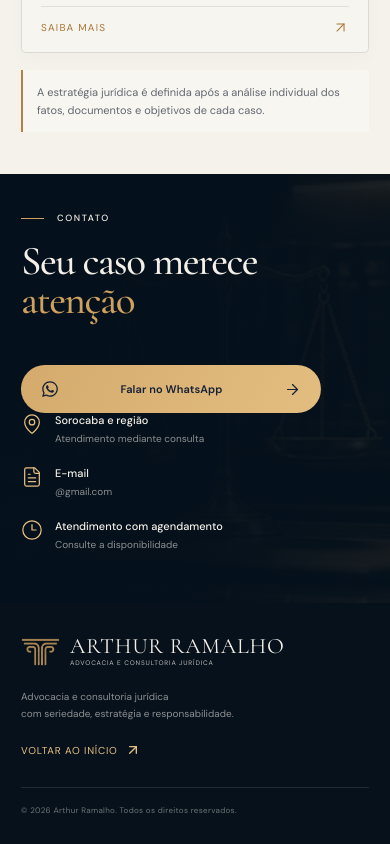
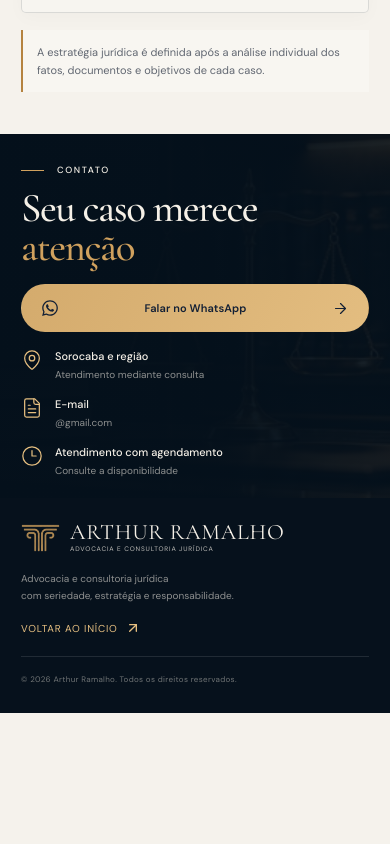
Before and after one commit to avanegm/arthur-ramalho, a React (Vite) app: page / in a window 390 px wide. Shown: the part 3050-3894 px from the top of the page. After the commit the page ends 3763 px from the top, so only its background shows below. Built offline with nearby package versions, Linux system fonts and the light colour scheme.

Commit message:
ajusta espacamentos finais do site

```diff
--- a/src/styles.css
+++ b/src/styles.css
@@ -626,7 +626,7 @@ h2 em {
   overflow: hidden;
   color: #f5f0e7;
   background: var(--navy);
-  padding: 52px 0 67px;
+  padding: 70px 0 67px;
 }
 
 .contact-backdrop {
@@ -1116,7 +1116,7 @@ h2 em {
   }
 
   .contact {
-    padding: 38px 0 51px;
+    padding: 60px 0 51px;
   }
 
   .contact-inner {
@@ -2410,3 +2410,102 @@ h2 em {
     margin-top: 0;
   }
 }
+
+
+/* Ajustes finais e pontuais: cards de atuação, contato e rodapé.
+   Mantém Hero e Sobre sem alterações. */
+.practice .practice-card {
+  padding-top: 17px;
+}
+
+.practice .practice-card .card-topline {
+  min-height: 38px;
+  margin-bottom: 4px;
+}
+
+.practice .practice-card h3 {
+  margin-top: 0;
+}
+
+.contact {
+  padding-top: 42px;
+  padding-bottom: 26px;
+}
+
+.contact-inner {
+  gap: 18px;
+}
+
+.contact-copy h2 {
+  margin-top: 12px;
+  margin-bottom: 0;
+}
+
+.contact-copy > p {
+  display: none;
+}
+
+.contact-actions {
+  padding-top: 0;
+}
+
+.contact-actions > .button {
+  margin-bottom: 18px;
+}
+
+.contact-details {
+  gap: 16px 28px;
+}
+
+.site-footer .footer-main {
+  padding-top: 20px;
+}
+
+@media (max-width: 760px) {
+  .practice .practice-card,
+  .practice .practice-card:nth-child(even) {
+    padding-top: 16px;
+  }
+
+  .practice .practice-card .card-topline {
+    min-height: 36px;
+    margin-bottom: 3px;
+  }
+
+  .practice .practice-card h3 {
+    margin-top: 0;
+  }
+
+  .contact {
+    padding-top: 30px;
+    padding-bottom: 20px;
+  }
+
+  .contact-inner {
+    gap: 17px;
+  }
+
+  .contact-copy h2 {
+    margin-top: 12px;
+    margin-bottom: 0;
+  }
+
+  .contact-actions {
+    padding-top: 0;
+  }
+
+  .contact-actions > .button {
+    width: 100%;
+    margin-bottom: 17px;
+  }
+
+  .contact-details {
+    gap: 15px;
+  }
+
+  .footer-main {
+    gap: 14px;
+    padding-top: 19px;
+    padding-bottom: 20px;
+  }
+}
```
